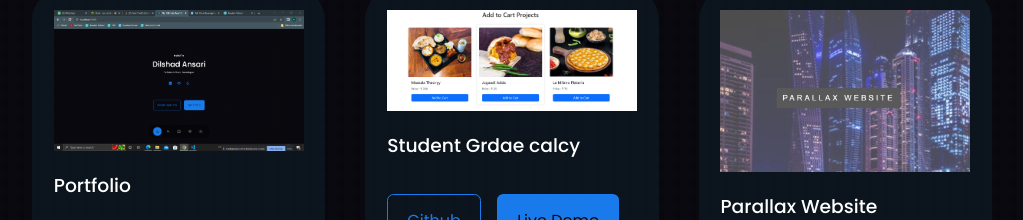
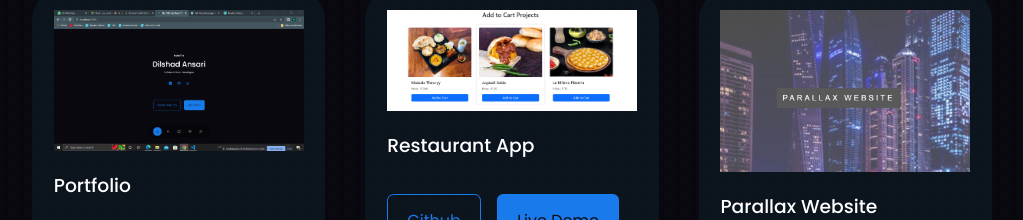
Before and after one commit to DYNAMIC-DILSHAD/Portfolio23, a React (Create React App) app: page / in a window 1280 px wide. Shown: the part 2354-2574 px from the top of the page, without its empty margins (128-1151 px from the left). Built offline with nearby package versions, Linux system fonts and the light colour scheme.

Commit message:
Update Portfolio.jsx

```diff
--- a/src/components/portfolio/Portfolio.jsx
+++ b/src/components/portfolio/Portfolio.jsx
@@ -3,7 +3,7 @@ import React from "react";
 import "./portfolio.css";
 
 import Img1 from "../../assets/portfolio1.png";
-import Img2 from  "../../assets/Screenshot (158).png";
+import Img2 from "../../assets/Screenshot (158).png";
 import Img3 from "../../assets/portfolio3.jpeg";
 import Img4 from "../../assets/portfolio4.jpeg";
 import Img5 from "../../assets/portfolio1.png";
@@ -23,9 +23,9 @@ const Portfolio = () => {
     {
       id:2,
       image:Img2,
-      title:"Student Grdae calcy",
+      title:"Restaurant App",
       github:"https://github.com/DYNAMIC-DILSHAD/studentGradeApp",
-      demo:"https://illustrious-sunshine-8c52d5.netlify.app"
+      demo:"https://csb-deuv9v.netlify.app/"
     },
     {
       id:3,
```
